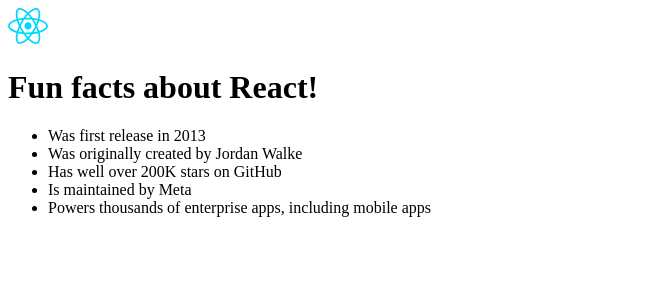
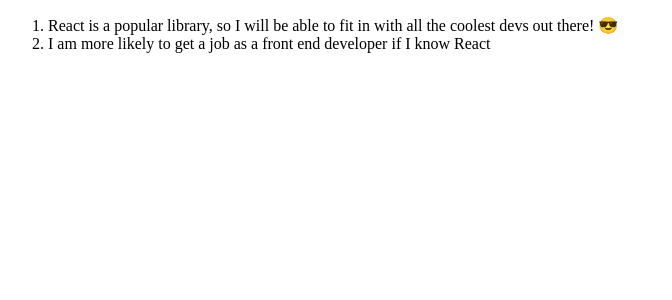
Before and after one commit to njgarg22/ReactFacts, a React (Vite) app: page / in a window 1280 px wide. Shown: the top 300 px of the page, without its empty margins (0-672 px from the left). Built offline with nearby package versions, Linux system fonts and the light colour scheme.

Commit message:
Exercise for custom Page component

```diff
--- a/src/index.jsx
+++ b/src/index.jsx
@@ -1,36 +1,29 @@
-/*
-Challenge: Starting from scratch, build and render the
-HTML for our section project. Check the Google slide for
-what you're trying to build.
+import { createRoot } from "react-dom/client"
+const root = createRoot(document.getElementById("root"))
 
-We'll be adding more styling to it later.
-
-Hints:
-* The React logo is a file in the project tree, so you can
-  access it by using `src="react-logo.png"` in your image
-  element
-* You can also set the `width` attribute of the image element
-  just like in HTML. In the slide, I have it set to 40px
+/**
+ * Challenge (part 1):
+ * Create a custom "Page" component
+ *
+ * It should return an ordered list with the reasons why you're
+ * excited to be learning React :)
+ *
+ * Render the Page component.
  */
 
-import {createRoot} from "react-dom/client"
-
-const root = createRoot(document.getElementById("root"))
-
-root.render(<TemporaryName />)
-
-function TemporaryName() {
+// First define the component, then render it.
+// Note the Pascal casing
+function Page() {
     return (
-        <main>
-            <img src="src/assets/react.svg" width="40px" alt="React logo" />
-            <h1>Fun facts about React!</h1>
-            <ul>
-                <li>Was first release in 2013</li>
-                <li>Was originally created by Jordan Walke</li>
-                <li>Has well over 200K stars on GitHub</li>
-                <li>Is maintained by Meta</li>
-                <li>Powers thousands of enterprise apps, including mobile apps</li>
-            </ul>
-        </main>
+        <ol>
+            <li>React is a popular library, so I will be able to
+            fit in with all the coolest devs out there! 😎</li>
+            <li>I am more likely to get a job as a front end developer
+            if I know React</li>
+        </ol>
     )
 }
+
+root.render(
+    <Page />
+)
```
